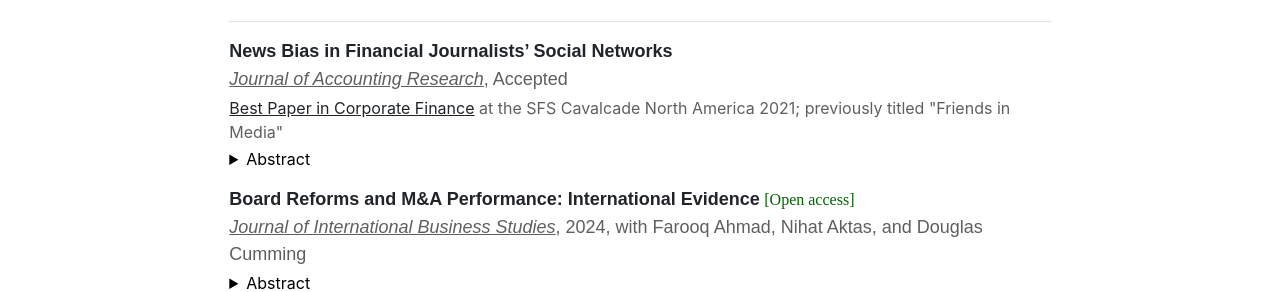
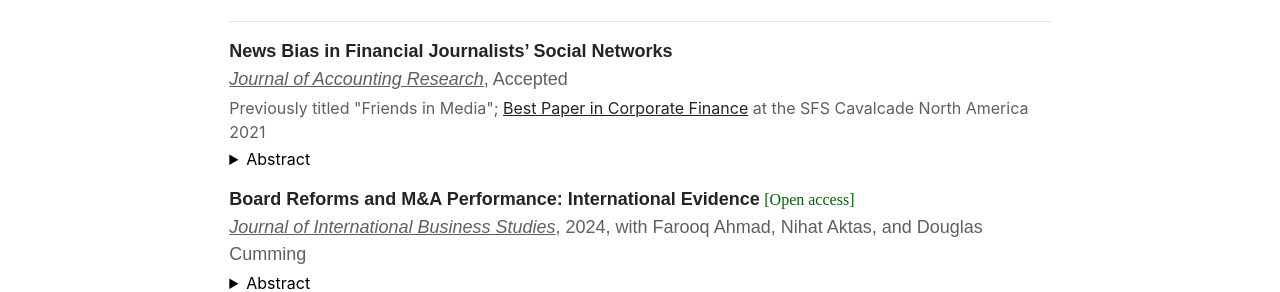
Before and after one commit to guosongxu/guosongxu.github.io, a Jekyll site: the page built from index.md, in a window 1280 px wide. Shown: the part 1417-1709 px from the top of the page. Built offline with Jekyll 4.4.1, drawn with Linux system fonts in a browser that asks for light colours.

Commit message:
Update home.html

```diff
--- a/_layouts/home.html
+++ b/_layouts/home.html
@@ -77,7 +77,7 @@
 
     <p style="margin-bottom:1px"><span style="font-family:arial, 'MS Sans Serif', arial;font-size:18px"><strong><a rel="noreferrer noopener" aria-label=" (opens in a new tab)" href="https://papers.ssrn.com/sol3/papers.cfm?abstract_id=3189273" target="_blank" style="text-decoration:none;">News Bias in Financial Journalists’ Social Networks</a></strong></span>
     <p style="font-family:arial;font-size:18px;margin-bottom:3px;color:#605F5F"><em><u>Journal of Accounting Research</u></em>, Accepted</p>
-    <p style="font-size:16px;margin-bottom:3px;color:#605F5F"><a rel="noreferrer noopener" href="http://sfs.org/cavalcade-best-paper-in-corporate-finance/" target="_blank">Best Paper in Corporate Finance</a> at the SFS Cavalcade North America 2021; previously titled "Friends in Media"</p>
+    <p style="font-size:16px;margin-bottom:3px;color:#605F5F">Previously titled "Friends in Media";&nbsp;<a rel="noreferrer noopener" href="http://sfs.org/cavalcade-best-paper-in-corporate-finance/" target="_blank">Best Paper in Corporate Finance</a> at the SFS Cavalcade North America 2021</p>
     <details>
       <summary>Abstract</summary>
       <p>
```
